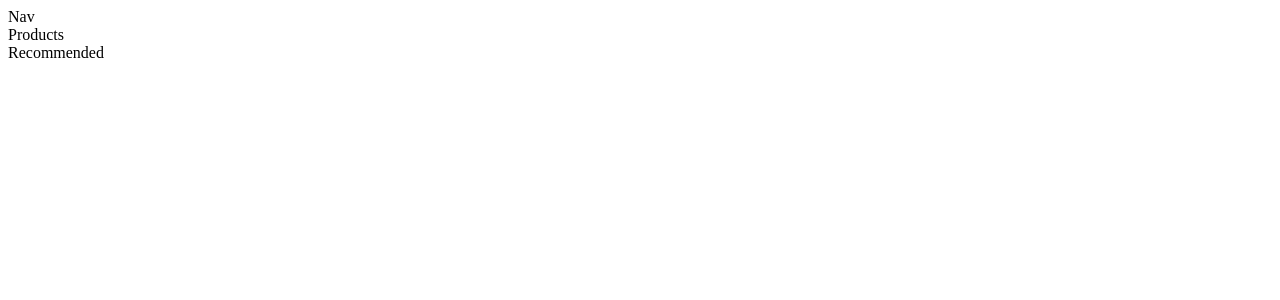
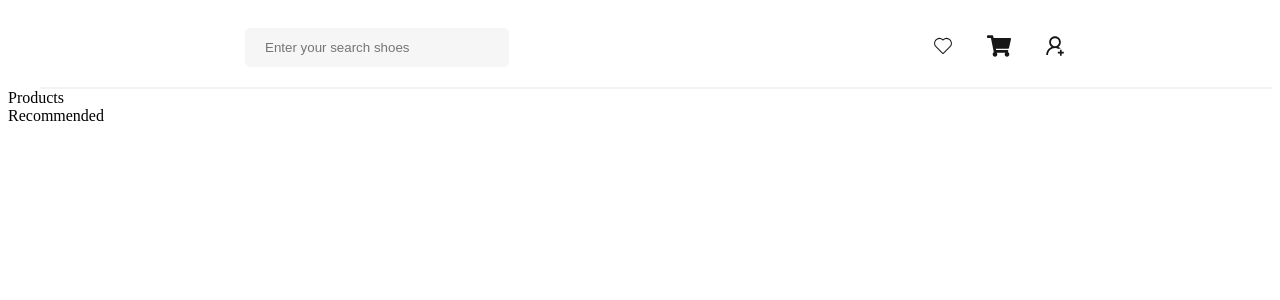
Before and after one commit to fatima678/advance-filtering, a React (Create React App) app: page / in a window 1280 px wide. Shown: the top 300 px of the page. Built offline with nearby package versions, Linux system fonts and the light colour scheme.

Commit message:
Design the navbar section with css

```diff
--- a/package.json
+++ b/package.json
@@ -8,6 +8,7 @@
     "@testing-library/user-event": "^13.5.0",
     "react": "^18.2.0",
     "react-dom": "^18.2.0",
+    "react-icons": "^5.0.1",
     "react-scripts": "5.0.1",
     "web-vitals": "^2.1.4"
   },
--- a/src/Navigation/Nav.css
+++ b/src/Navigation/Nav.css
@@ -0,0 +1,26 @@
+nav{
+    display: flex;
+    border-bottom: 2px solid #f3f3f3;
+    justify-content: space-around;
+    align-items: center;
+    padding: 20px;
+    z-index: 999;
+    margin-left: 2rem
+
+}
+input{
+    padding: 12px 20px;
+    border: none;
+    background: #f7f6f6;
+    outline: none;
+    margin-right: 20px;
+    border-radius: 5px;
+    position: relative;
+    width: 14rem;
+}
+.nav-icons{
+    width: 1.5rem;
+    height: 1.5rem;
+    margin-left: 2rem;
+    color: rgb(24, 23, 23);
+}
--- a/src/Navigation/Nav.js
+++ b/src/Navigation/Nav.js
@@ -1,8 +1,30 @@
 import React from 'react'
 import './Nav.css'
+import { CiHeart } from "react-icons/ci";
+// import {AiPOutlineShoppingCart, AiOutlineUserAdd} from 'react-icons/ai'
+import { FaShoppingCart } from "react-icons/fa";
+import { AiOutlineUserAdd } from "react-icons/ai";
 
 export default function Nav() {
   return (
-    <div>Nav</div>
+    <nav>
+      <div className='nav-container'>
+        <input type='text'  className='search-input' placeholder='Enter your search shoes'></input>
+      </div>
+      <div className='profile-container'>
+        <a href='#'>
+          <CiHeart  className='nav-icons'/>
+        </a>
+        <a href='#'>
+          <FaShoppingCart className='nav-icons'/>
+        </a>
+        <a href='#'>
+          <AiOutlineUserAdd className='nav-icons'/>
+        </a>
+      </div>
+
+
+
+    </nav>
   )
 }
--- /dev/null
+++ b/src/index.css
@@ -0,0 +1,24 @@
+*{
+    padding: 0;
+    margin: 0;
+    box-sizing: border-box;
+    font-family: sans-serif;
+}
+a{
+    text-decoration: none;
+    color: rgb(97,97,97);
+}
+li{
+    list-style: none;
+
+}
+.btns{
+    padding: 10px 20px;
+    margin-right: 6px;
+    background: transparent;
+    border: none;
+    border: 0.6px solid #ccc;
+    border-radius: 5px;
+    color: #323232;
+    cursor: pointer;
+}
```
Also changed, not shown: 1 other file (tests, documents, lock files or other folders).
